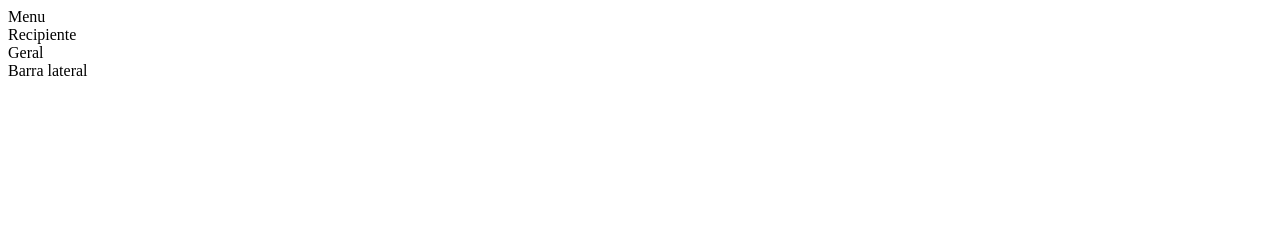
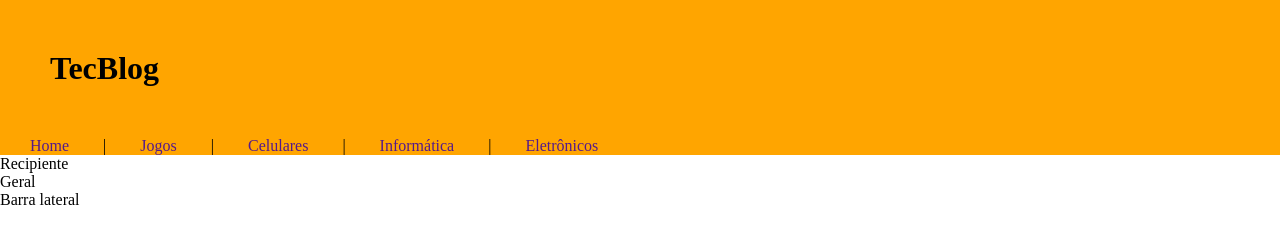
Before and after one commit to daviemanuels/projetoTecBlog, a plain HTML site: page index.html in a window 1280 px wide. Drawn offline with Linux system fonts and the light colour scheme.

Commit message:
Alteração no menu

```diff
--- a/index.html
+++ b/index.html
@@ -4,11 +4,19 @@
         <meta charset="UTF-8">
         <meta http-equiv="X-UA-Compatible" content="IE=edge">
         <meta name="viewport" content="width=device-width, initial-scale=1.0">
-        <title>Document</title>
+        <title>TecBlog</title>
+        <link rel="stylesheet" type="text/css" href="style.css">
     </head>
     <body>
-        <div class="principal">
-            <div class="menu">Menu</div>
+        <div id="principal">
+            <div class="menu">
+                <h1>TecBlog</h1>
+                <a href="">Home</a> |
+                <a href="">Jogos</a> |
+                <a href="">Celulares</a> |
+                <a href="">Informática</a> |
+                <a href="">Eletrônicos</a>
+            </div>
             <div class="recipiente">Recipiente</div>
             <div class="geral">Geral</div>
             <div class="barralateral">Barra lateral</div>
--- a/style.css
+++ b/style.css
@@ -0,0 +1,19 @@
+* {
+    margin: 0;
+    padding: 0;
+}
+
+.menu {
+    background: orange;
+}
+
+.menu h1 {
+    padding: 50px;
+    margin: 0;
+}
+
+a {
+    padding: 10px;
+    text-decoration: none;
+    margin: 20px;
+}
```
